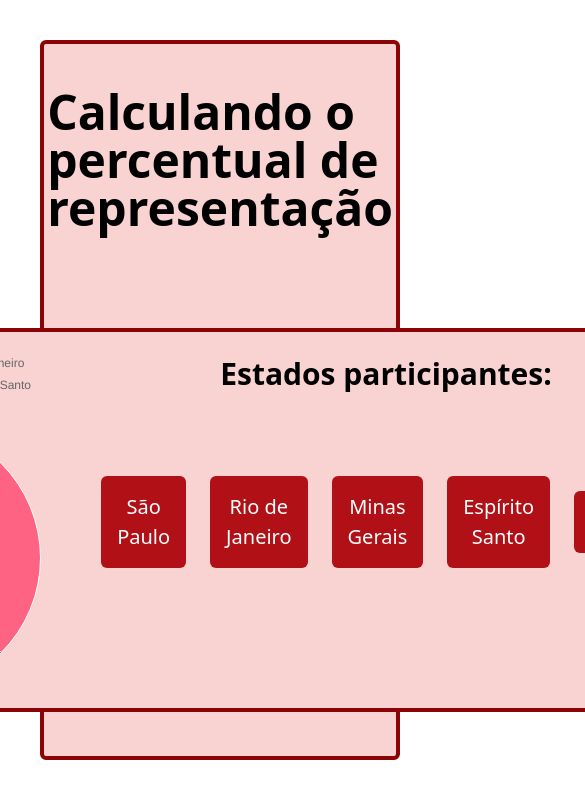
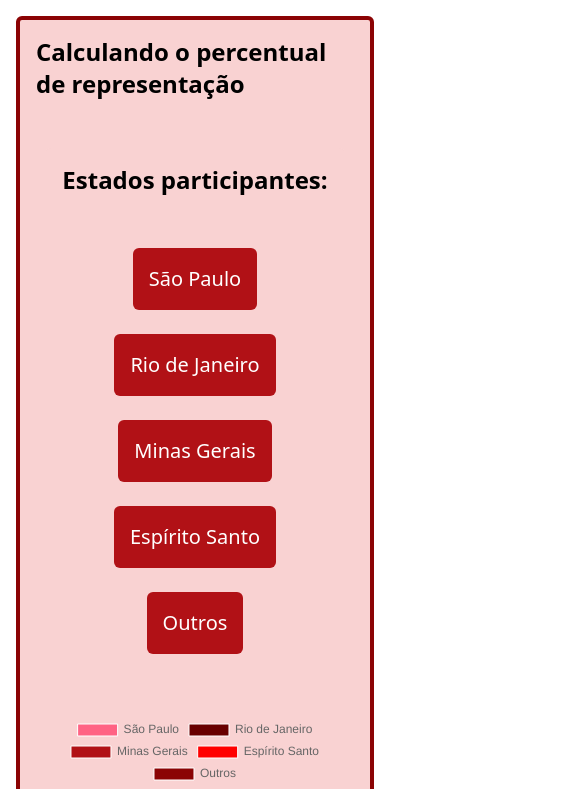
Before and after one commit to GabiOlivFarias/Percentage-representation, a Vue app: page / in a window 390 px wide. Shown: the top 789 px of the page, 585 px wide, since content can reach past the window. Built offline with nearby package versions, Linux system fonts and the light colour scheme.

Commit message:
[UPDATE] adaptation mobile

```diff
--- a/src/App.vue
+++ b/src/App.vue
@@ -1,8 +1,8 @@
 <template>
-  <div class="relative m-10 min-h-180 min-w-90 bg-light-red border-4 border-solid border-secundary rounded-md p-7 flex flex-col justify-center items-center">
-    <img class="hidden lg:block absolute top-0 right-0 w-1/6 px-4 mt-4 mr-4" src="../public/images/logo.png" />
-    <div class="pb-24">
-      <h1 class="flex justify-center font-bold text-5xl">
+  <div class="relative md:m-8 m-4 min-h-screen md:min-w-full bg-light-red border-4 border-solid border-secundary rounded-md md:p-7 p-4 flex flex-col justify-center items-center">
+    <img class="hidden lg:block absolute top-0 right-0 w-40 px-4 mt-4 mr-4" src="../public/images/logo.png" />
+    <div class="md:pb-24 pb-12">
+      <h1 class="flex justify-center font-bold md:text-4xl text-2xl">
         {{ $t('tittle') }}
       </h1>
     </div>
--- a/src/components/globals/buttons/EsButton.vue
+++ b/src/components/globals/buttons/EsButton.vue
@@ -1,7 +1,7 @@
 <template>
     <button class="font-medium text-button text-white bg-tertiary p-4 m-3 rounded-md hover:drop-shadow-red-1">
       <h3>
-        Espírito Santo
+        {{ $t('buttons.es') }}
       </h3>
     </button>
 </template>
--- a/src/components/globals/buttons/MgButton.vue
+++ b/src/components/globals/buttons/MgButton.vue
@@ -1,7 +1,7 @@
 <template>
     <button class="font-medium text-button text-white bg-tertiary p-4 m-3 rounded-md hover:drop-shadow-red-1">
       <h3>
-        Minas Gerais
+        {{ $t('buttons.mg') }}
       </h3>
     </button>
 </template>
--- a/src/components/globals/buttons/OthersButton.vue
+++ b/src/components/globals/buttons/OthersButton.vue
@@ -1,7 +1,7 @@
 <template>
     <button class="font-medium text-button text-white bg-tertiary p-4 m-3 rounded-md hover:drop-shadow-red-1">
       <h3>
-        Outros
+        {{ $t('buttons.others') }}
       </h3>
     </button>
 </template>
--- a/src/components/globals/buttons/RjButton.vue
+++ b/src/components/globals/buttons/RjButton.vue
@@ -1,7 +1,7 @@
 <template>
     <button class="font-medium text-button text-white bg-tertiary p-4 m-3 rounded-md hover:drop-shadow-red-1">
       <h3>
-        Rio de Janeiro
+        {{ $t('buttons.rj') }}
       </h3>
     </button>
 </template>
--- a/src/components/globals/buttons/SpButoon.vue
+++ b/src/components/globals/buttons/SpButoon.vue
@@ -1,7 +1,7 @@
 <template>
     <button class="font-medium text-button text-white bg-tertiary p-4 m-3 rounded-md hover:drop-shadow-red-1">
       <h3>
-        São Paulo
+        {{ $t('buttons.sp') }}
       </h3>
     </button>
 </template>
--- a/src/composable/PercentageView.vue
+++ b/src/composable/PercentageView.vue
@@ -1,25 +1,26 @@
 <template>
-  <div class="h-96 w-auto bg-light-red border-4 border-solid border-secundary rounded-md flex justify-center">
-    <div class="bg-light-red flex justify-center p-4">
-      <PizzaGraphic :data="chartData" />
-    </div>
-    <div class="flex flex-col items-center p-2">
-      <h1 class="font-bold text-3xl flex justify-center pt-4 mb-16">
+  <div class="md:m-8 min-h-screen md:min-w-full bg-light-red md:border-4 md:border-solid md:border-secundary rounded-md md:p-7 flex flex-col justify-center items-center">
+    <div class="md:pb-12 pb-6">
+      <h1 class="font-bold text-2xl md:text-4xl flex justify-center pt-4 mb-8">
         {{ $t('subtittle') }}
       </h1>
-      <div class="flex flex-row justify-center items-center p-2">
+
+      <div class="flex flex-col md:flex-row justify-center items-center p-2 md:space-x-4">
         <SpButton @click="handleButtonClick('São Paulo')" />
         <RjButton @click="handleButtonClick('Rio de Janeiro')" />
         <MgButton @click="handleButtonClick('Minas Gerais')" />
         <EsButton @click="handleButtonClick('Espírito Santo')" />
         <OthersButton @click="handleButtonClick('Outros')" />
       </div>
-      <div class="flex flex-row justify-center items-center font-medium text-2xl p-4">
-        <h3>{{ resultMessage }}</h3>
+
+      <div class="flex flex-col items-center p-2">
+        <h3 class="font-medium text-xl">{{ resultMessage }}</h3>
+        <h3 class="font-medium text-xl">{{ percentage }}</h3>
       </div>
-      <div class="flex flex-row justify-center items-center font-medium text-2xl p-4">
-        <h3>{{ percentage }}</h3>
-      </div>
+    </div>
+
+    <div class="bg-light-red flex justify-center md:p-4">
+      <PizzaGraphic :data="chartData" />
     </div>
   </div>
 </template>
--- a/src/composable/PizzaGraphic.vue
+++ b/src/composable/PizzaGraphic.vue
@@ -28,7 +28,7 @@
             datasets: [{
               label: 'Percentage',
               data: this.data.map(item => item.percentage.toFixed(2)),
-              backgroundColor: [
+                            backgroundColor: [
                 'rgba(255, 99, 132, 1)',
                 'rgba(104,0,0,1)',
                 'rgba(177,17,22,1)',
--- a/src/locales/pt.json
+++ b/src/locales/pt.json
@@ -1,10 +1,11 @@
 {
   "tittle": "Calculando o percentual de representação",
   "subtittle": "Estados participantes:",
-  "inputs": {
-    "reverse": "Frase revertida:"
-  },
   "buttons": {
-    "reverse": "Reverter"
+    "sp": "São Paulo",
+    "rj": "Rio de Janeiro",
+    "mg": "Minas Gerais",
+    "es": "Espírito Santo",
+    "others": "Outros"
   }
 }
```
